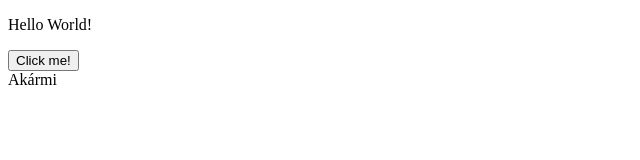
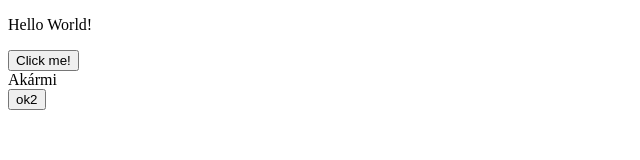
Before and after one commit to SalvadorLimones/git-practice, a plain HTML site: page index.html in a window 1280 px wide. Shown: the full height of the page, 0-640 px from the left. Drawn offline with Linux system fonts and the light colour scheme.

Commit message:
add ok2 button

```diff
--- a/index.html
+++ b/index.html
@@ -10,5 +10,6 @@
   <p>Hello World!</p>
   <button>Click me!</button>
   <div>Akármi</div>
+  <button>ok2</button>
 </body>
 </html>
```
